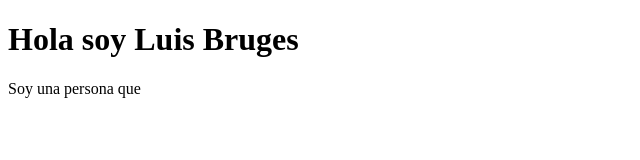
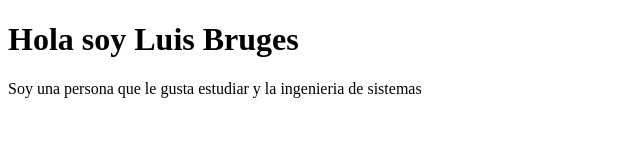
Before and after one commit to Luisbruges3/Portafolio, a plain HTML site: page Index.html in a window 1280 px wide. Shown: the whole page, without its empty margins (0-640 px from the left). Drawn offline with Linux system fonts and the light colour scheme.

Commit message:
4 commit

```diff
--- a/Index.html
+++ b/Index.html
@@ -7,6 +7,6 @@
 </head>
 <body>
     <h1>Hola soy Luis Bruges</h1>
-    <p>Soy una persona que</p>
+    <p>Soy una persona que le gusta estudiar y la ingenieria de sistemas</p>
 </body>
 </html>
```
